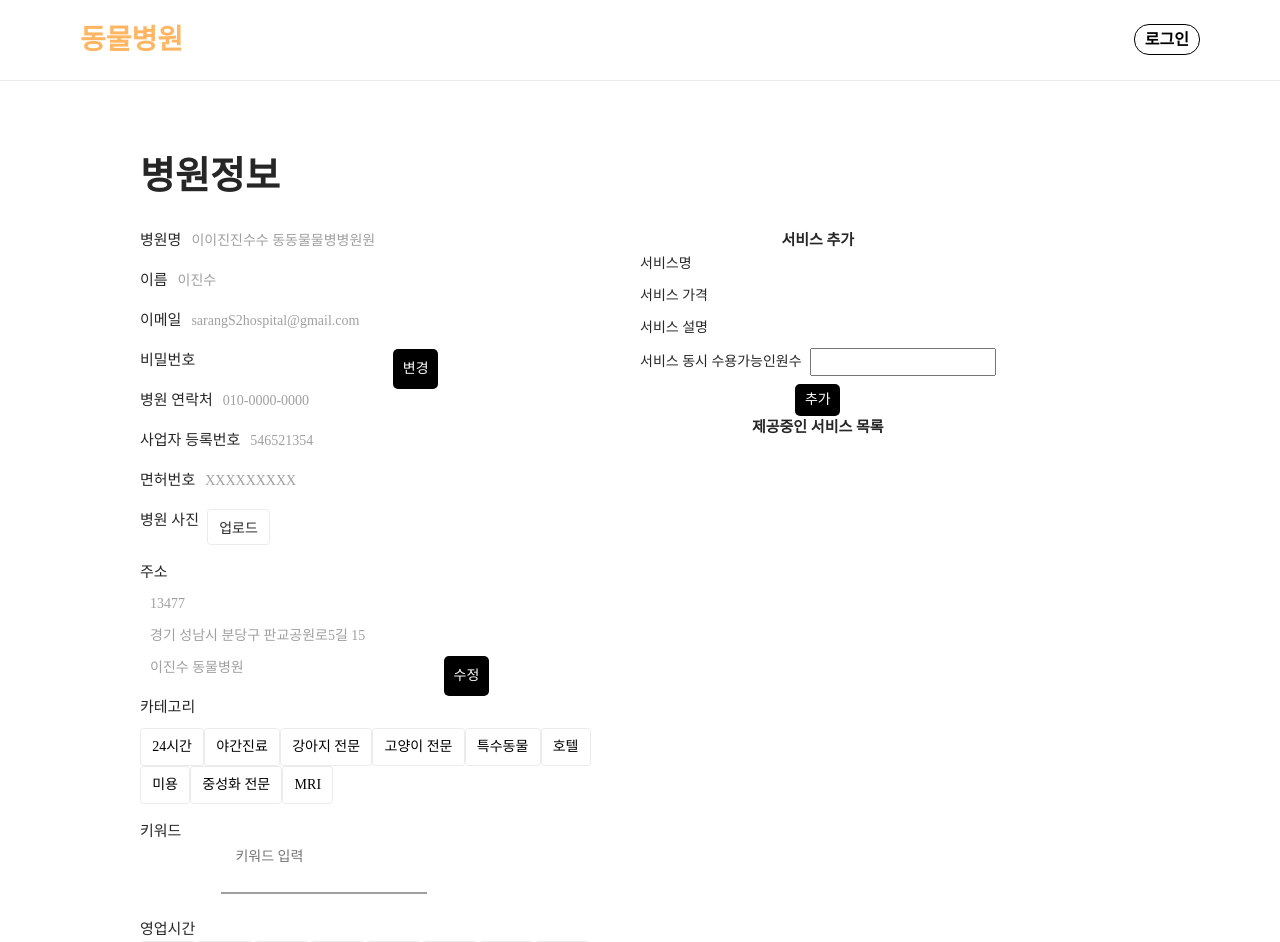
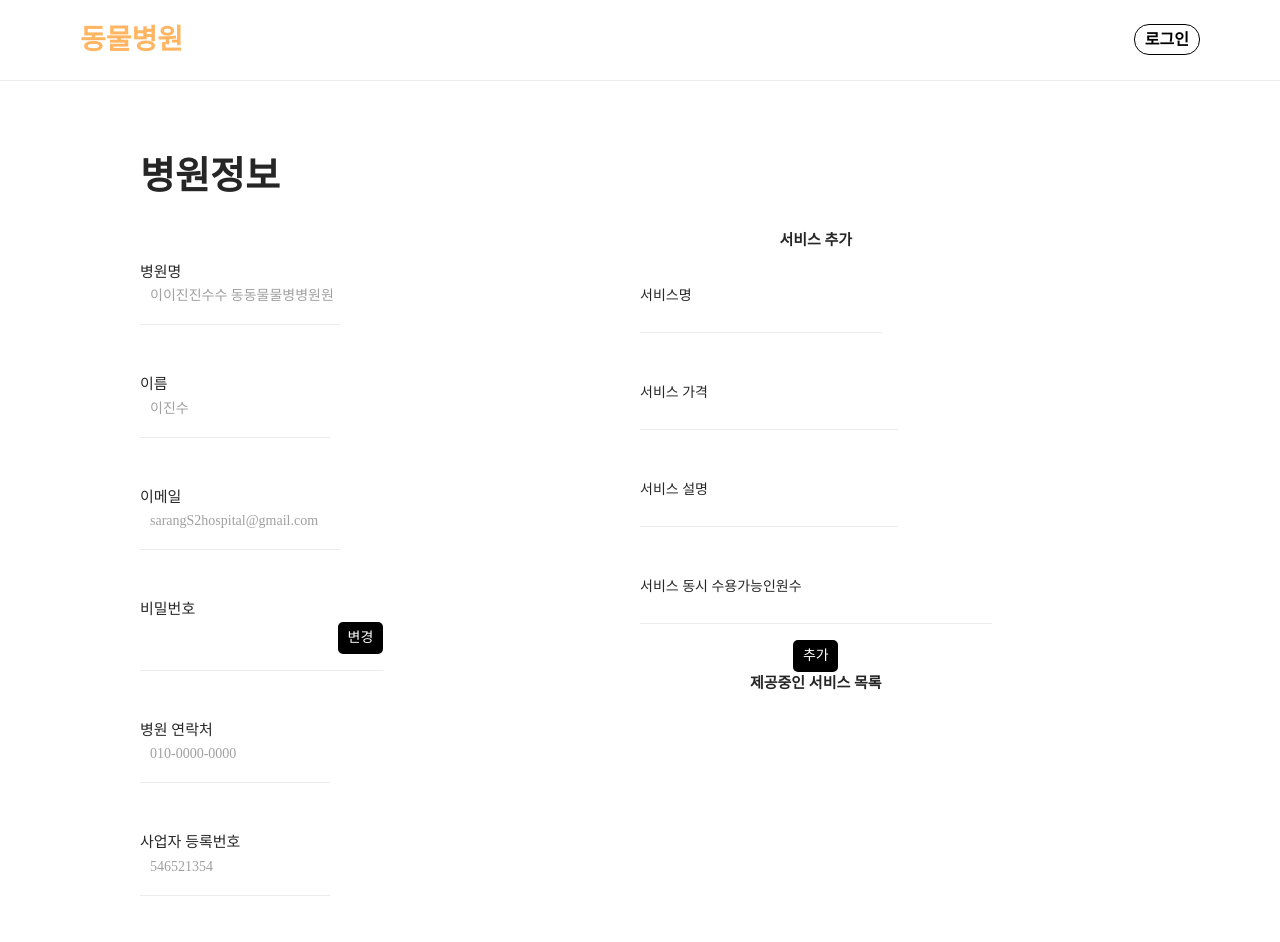
Before and after one commit to ejaman/Animal-Hospital, a React (Create React App) app in the folder client/: page /hospital-info in a window 1280 px wide. Shown: the top 942 px of the page. Built offline with nearby package versions, Linux system fonts and the light colour scheme.

Commit message:
[#225]style: 입력창 라인 추가, 서비스목록 정렬, 컴포넌트 추가, 통신 부분 주석

```diff
--- a/client/src/pages/hospital-info/HospitalInfo.tsx
+++ b/client/src/pages/hospital-info/HospitalInfo.tsx
@@ -8,6 +8,7 @@ import { Button, Form, Row, Col} from "antd";
 import { theme } from '../../styles/Colors';
 import {
   HospitalContainer,
+  Container,
   UploadFileLabel,
   UploadFileInput,
   CategoryLabel,
@@ -18,7 +19,6 @@ import {
 import { ModalStyle } from "../../components/ModalStyle";
 import {
   Title,
-  Container,
   InputLabel,
   InfoInput,
   InfoBtn,
@@ -34,28 +34,28 @@ export default function HospitalInfo() {
 
   // 폼 내용들은 입력 시마다 내용이 곧바로 저장되므로 추후 debouncing 적용 예정
 
-  useEffect(() => {
-    async function getData() {
-      try {
-        //응답 성공
-        if (info.hospitalState === "추가정보 미기입") { // 초기 수정 필요할 때
-          // api
-          const API_URL = 'localhost:5100/hospital/addtional-info';
-          const response = await axios.get(API_URL);
-          console.log("응답 성공", response);
-        } else { // 초기 수정 완료s
-          //
-          const API_URL = 'localhost:5100/hospital/';
-          const response = await axios.get(API_URL);
-         console.log("응답 성공", response);
-        }
-      } catch (error) {
-        //응답 실패
-        console.error("응답 실패", error);
-      }
-    }
-    getData();
-  }, []);
+  // useEffect(() => {
+  //   async function getData() {
+  //     try {
+  //       //응답 성공
+  //       if (info.hospitalState === "추가정보 미기입") { // 초기 수정 필요할 때
+  //         // api
+  //         const API_URL = 'localhost:5100/hospital/addtional-info';
+  //         const response = await axios.get(API_URL);
+  //         console.log("응답 성공", response);
+  //       } else { // 초기 수정 완료s
+  //         //
+  //         const API_URL = 'localhost:5100/hospital/';
+  //         const response = await axios.get(API_URL);
+  //        console.log("응답 성공", response);
+  //       }
+  //     } catch (error) {
+  //       //응답 실패
+  //       console.error("응답 실패", error);
+  //     }
+  //   }
+  //   getData();
+  // }, []);
 
 
   /* elements */
@@ -387,36 +387,39 @@ export default function HospitalInfo() {
           <Col span={12}>
             <Form name="hospitalInfoForm">
               <Row>
+                <Container>
                   <InputLabel>병원명</InputLabel>
                   <InfoInput
                     name="name"
                     style={{
                       width: "12rem",
-                    marginBottom: "1rem",
                       marginLeft: "0.5rem"
                     }}
                     type="text"
                     defaultValue={hospitalInfo?.name || ""}
                     onChange={onChange}
                   />
+                </Container>
               </Row>
               <Row>
+                <Container>
                   <InputLabel>이름</InputLabel>
                   <InfoInput
                     name="director"
-                  style={{ marginBottom: "1rem", marginLeft: "0.5rem" }}
+                    style={{ marginLeft: "0.5rem" }}
                     type="text"
                     defaultValue={hospitalInfo?.director || ""}
                     onChange={onChange}
                   />
+                </Container>
               </Row>
               <Row>
+                <Container>
                   <InputLabel>이메일</InputLabel>
                   <InfoInput
                     name="email"
                     style={{
                       width: "12rem",
-                    marginBottom: "1rem",
                       marginLeft: "0.5rem"
                     }}
                     type="text"
@@ -424,14 +427,16 @@ export default function HospitalInfo() {
                     autoComplete="username"
                     disabled
                   />
+                </Container>
               </Row>
               <Row>
+                <Container>
                   <InputLabel>비밀번호</InputLabel>
                   {/* <input ref={newPwRef} placeholder="새 비밀번호" />
                   <input ref={currentPwRef} placeholder="현재 비밀번호" /> */}
                   <InfoInput
                     name="password"
-                  style={{ marginBottom: "1rem", marginLeft: "0.5rem" }}
+                    style={{ marginLeft: "0.5rem" }}
                     type="password"
                     autoComplete="current-password"
                     defaultValue=""
@@ -441,36 +446,43 @@ export default function HospitalInfo() {
                     style={{ marginLeft: "0.5rem" }}
                     onClick={buttonHandler}
                   >변경</InfoBtn>
+                </Container>
               </Row>
               <Row>
+                <Container>
                   <InputLabel>병원 연락처</InputLabel>
                   <InfoInput
                     name="phoneNumber"
-                  style={{ marginBottom: "1rem", marginLeft: "0.5rem" }}
+                    style={{ marginLeft: "0.5rem" }}
                     type="text"
                     defaultValue={hospitalInfo?.phoneNumber || ""}
                     onChange={onChange}
                   />
+                </Container>
               </Row>
               <Row>
+                <Container>
                   <InputLabel>사업자 등록번호</InputLabel>
                   <InfoInput
                     name="businessNumber"
-                  style={{ marginBottom: "1rem", marginLeft: "0.5rem" }}
+                    style={{ marginLeft: "0.5rem" }}
                     type="text"
                     defaultValue={hospitalInfo?.businessNumber || ""}
                     onChange={onChange}
                   />
+                </Container>
               </Row>
               <Row>
+                <Container>
                   <InputLabel>면허번호</InputLabel>
                   <InfoInput
                     name="licenseNumber"
-                  style={{ marginBottom: "1rem", marginLeft: "0.5rem" }}
+                    style={{ marginLeft: "0.5rem" }}
                     type="text"
                     defaultValue={hospitalInfo?.licenseNumber || ""}
                     onChange={onChange}
                   />
+                </Container>
               </Row>
               <Row>
                 <InputLabel>병원 사진</InputLabel>
@@ -493,6 +505,7 @@ export default function HospitalInfo() {
               </Row>
               <div style={{ marginBottom: "0.5rem" }} />
               <Row>
+                <Container>
                   <Col>
                     <Row>
                       <InputLabel style={{ marginBottom: "0.5rem" }}>주소</InputLabel>
@@ -527,7 +540,6 @@ export default function HospitalInfo() {
                       <InfoInput
                         name="address2"
                         style={{
-                        marginBottom: "1rem",
                           marginLeft: "0.5rem",
                           width: "18rem"
                         }}
@@ -544,6 +556,7 @@ export default function HospitalInfo() {
                   <Modal isOpen={isOpen} ariaHideApp={false} style={ModalStyle}>
                     <DaumPostcode onComplete={completeHandler} />
                   </Modal>
+                </Container>
               </Row>
               <Row>
                 <InputLabel style={{ marginBottom: "0.5rem" }}>카테고리</InputLabel>
@@ -660,14 +673,16 @@ export default function HospitalInfo() {
                     })} */}
                   </Row>
                   <Row style={{ marginTop: "1rem" }}>
+                    <Container>
                       <InputLabel>시간당 예약가능 고객 수</InputLabel>
                       <InfoInput
                         name="hospitalCapacity"
-                      style={{ marginBottom: "1rem", marginLeft: "0.5rem" }}
+                        style={{ marginLeft: "0.5rem" }}
                         type="text"
                         defaultValue={hospitalInfo?.hospitalCapacity || 0}
                         onChange={onChange}
                       />
+                    </Container>
                   </Row>
                   <Row>
                     <Button onClick={() => {
@@ -689,7 +704,7 @@ export default function HospitalInfo() {
                 >서비스 추가</InputLabel>
               </Row>
               <Row>
-                <div>
+                <Container>
                   <label>서비스명</label>
                   <InfoInput
                     name="serviceName"
@@ -699,10 +714,10 @@ export default function HospitalInfo() {
                       marginBottom: "0.5rem"
                     }}
                   />
-                </div>
+                </Container>
               </Row>
               <Row>
-                <div>
+                <Container>
                   <label>서비스 가격</label>
                   <InfoInput
                     name="servicePrice"
@@ -712,10 +727,10 @@ export default function HospitalInfo() {
                       marginBottom: "0.5rem"
                     }}
                   />
-                </div>
+                </Container>
               </Row>
               <Row>
-                <div>
+                <Container>
                   <label>서비스 설명</label>
                   <InfoInput
                     name="serviceDesc"
@@ -725,12 +740,12 @@ export default function HospitalInfo() {
                       marginBottom: "0.5rem"
                     }}
                   />
-                </div>
+                </Container>
               </Row>
               <Row>
-                <div>
+                <Container>
                   <label>서비스 동시 수용가능인원수</label>
-                  <input
+                  <InfoInput
                     name="serviceCapacity"
                     onChange={onChange}
                     style={{
@@ -738,7 +753,7 @@ export default function HospitalInfo() {
                       marginBottom: "0.5rem"
                     }}
                   />
-                </div>
+                </Container>
               </Row>
               <Row>
               <InfoBtn
@@ -753,6 +768,7 @@ export default function HospitalInfo() {
               <Row>
                 <InputLabel
                   style={{
+                    marginTop: "2rem",
                     marginBottom: "1rem",
                     margin: "auto",
                     fontWeight: "bold"
@@ -760,7 +776,7 @@ export default function HospitalInfo() {
                 >제공중인 서비스 목록</InputLabel>
               </Row>
               <Row>
-                <Col>
+                <Col style={{ margin: "auto" }}>
                   {serviceList?.map((item, index) => (
                     <Row
                       key={index}
--- a/client/src/pages/hospital-info/Style.tsx
+++ b/client/src/pages/hospital-info/Style.tsx
@@ -4,6 +4,12 @@ import { theme } from '../../styles/Colors';
 const HospitalContainer = styled.div`
 max-width: 1000px;
 margin: 2rem auto;
+`;
+
+const Container = styled.span`
+  border-bottom: 1px solid #ebebeb;
+  margin: 1rem 0rem;
+  padding: 1rem 0rem;
 `;
 
 /* 사진 추가 css */
@@ -92,7 +98,7 @@ const TimeLabel = styled.label`
 /* keyword css */
 const KeywordInput = styled.div`
   margin: 24px 24px;
-  border-bottom: 2px solid ${theme.palette.gray};
+  border-bottom: 2px solid ${theme.palette.lightgray};
   color: rgb(52, 58, 64);
   display: flex;
   flex-wrap: wrap;
@@ -133,4 +139,4 @@ const KeywordInput = styled.div`
   }
 `
 
-export { HospitalContainer, UploadFileLabel, UploadFileInput, CategoryLabel, DayLabel, TimeLabel, KeywordInput };
+export { HospitalContainer, Container, UploadFileLabel, UploadFileInput, CategoryLabel, DayLabel, TimeLabel, KeywordInput };
```
Lines whose indentation alone changed are shown as unchanged.
